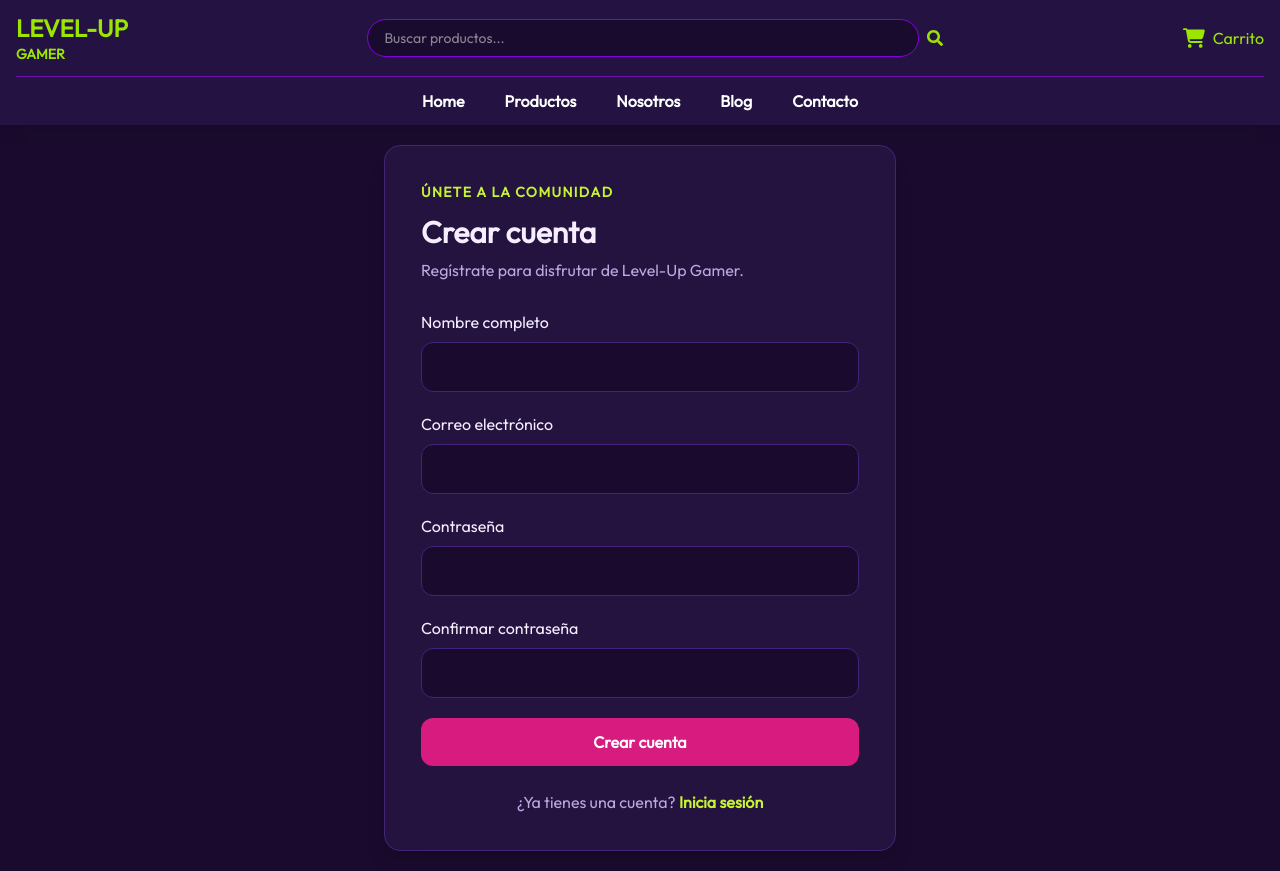
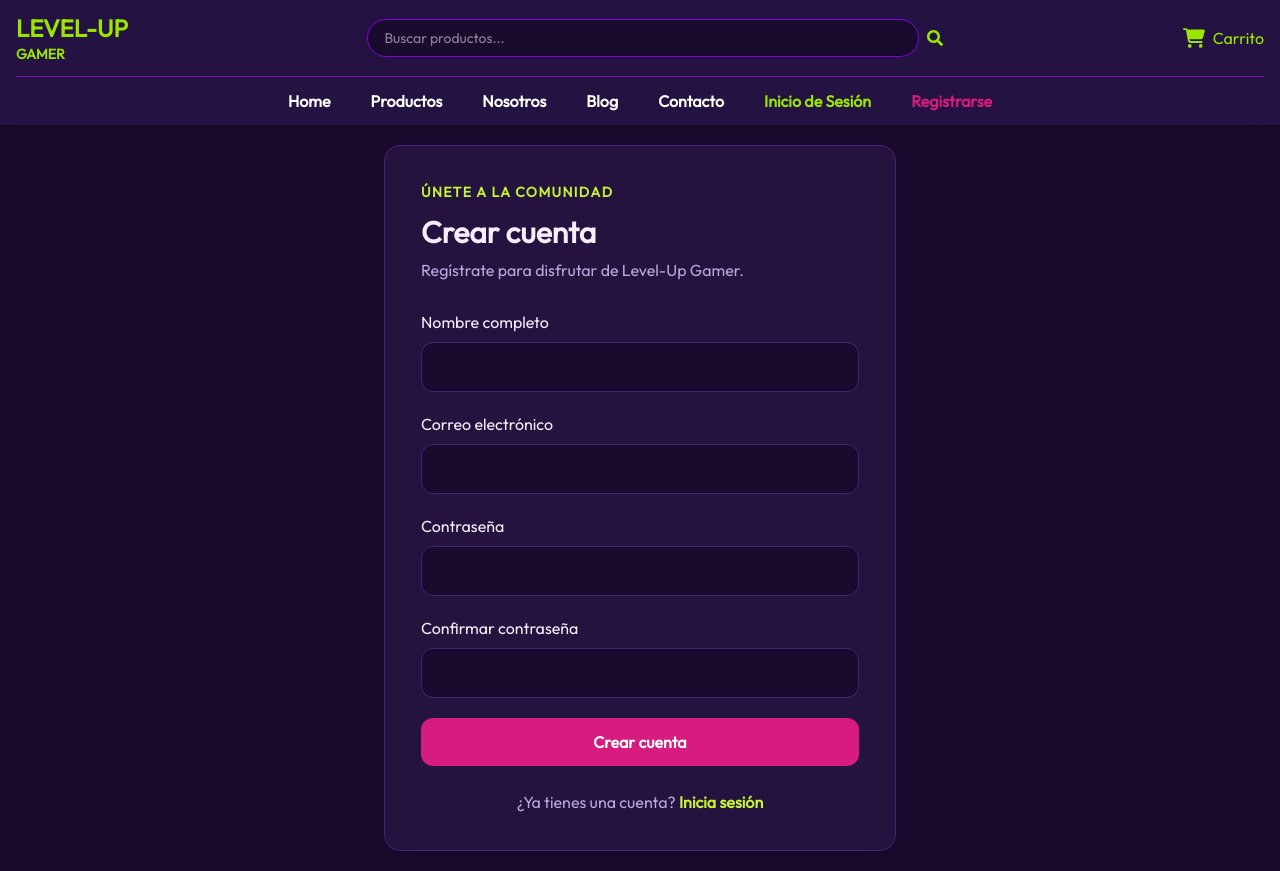
Before and after one commit to Shufflans/Tienda-Gamer-Level-Up, a React (Vite) app: page /Tienda-Gamer-Level-Up/registro in a window 1280 px wide. Built offline with nearby package versions, Linux system fonts and the light colour scheme.

Commit message:
Agregado el Login / Register

```diff
--- a/src/components/Navbar.jsx
+++ b/src/components/Navbar.jsx
@@ -30,10 +30,8 @@ export default function Navbar() {
     <nav className="bg-[#241342] text-white shadow-lg">
       <div className="max-w-7xl mx-auto px-4">
         <div className="flex items-center justify-between gap-4 py-3">
-          {/* Logo */}
           <Link to="/"onClick={cerrarMenu} className="text-2xl font-black text-lime-400 shrink-0">LEVEL-UP<span className="block text-sm text-lime-400">GAMER</span></Link>
 
-          {/* Buscador escritorio */}
           <form onSubmit={buscarProductos}className="hidden md:flex flex-1 max-w-xl mx-4">
             <input
               type="search"
@@ -46,28 +44,25 @@ export default function Navbar() {
             <button type="submit" aria-label="Buscar productos" className="ml-2 text-lime-400 hover:text-lime-300"><FaSearch /></button>
           </form>
 
-          {/* Carrito escritorio */}
           <Link to="/carrito" onClick={cerrarMenu} aria-label="Ver carrito" className="hidden md:flex items-center gap-2 text-lime-400 hover:text-lime-300"> <FaCartShopping size={22} /><span>Carrito</span></Link>
 
-          {/* Botón menú móvil */}
           <button type="button" onClick={() => setMenuAbierto(!menuAbierto)} aria-label={menuAbierto ? "Cerrar menú" : "Abrir menú"} className="md:hidden text-lime-400 text-2xl">
             {menuAbierto ? <IoCloseSharp /> : <CiMenuBurger />}
           </button>
         </div>
 
-        {/* Navegación escritorio */}
         <div className="hidden md:flex items-center justify-center gap-10 border-t border-purple-800 py-3 font-bold">
           <Link to="/" className="hover:text-lime-400">Home</Link>
           <Link to="/productos" className="hover:text-lime-400">Productos</Link>
           <Link to="/nosotros" className="hover:text-lime-400">Nosotros</Link>
           <Link to="/blog" className="hover:text-lime-400">Blog</Link>
           <Link to="/contacto" className="hover:text-lime-400">Contacto</Link>
+          <Link to="/login" className="text-lime-400">Inicio de Sesión</Link>
+          <Link to="/registro" className="text-[#D81B7E]">Registrarse</Link>
         </div>
 
-        {/* Menú móvil */}
         {menuAbierto && (
           <div className="md:hidden border-t border-purple-800 py-4">
-            {/* Buscador móvil */}
             <form
               onSubmit={buscarProductos}
               className="flex mb-4"
@@ -85,7 +80,6 @@ export default function Navbar() {
               </button>
             </form>
 
-            {/* Enlaces móvil */}
             <div className="flex flex-col gap-4 font-bold">
               <Link to="/" onClick={cerrarMenu} className="hover:text-lime-400">Home</Link>
               <Link to="/productos" onClick={cerrarMenu} className="hover:text-lime-400">Productos</Link>
```
Also changed, not shown: 1 other file (tests, documents, lock files or other folders).
